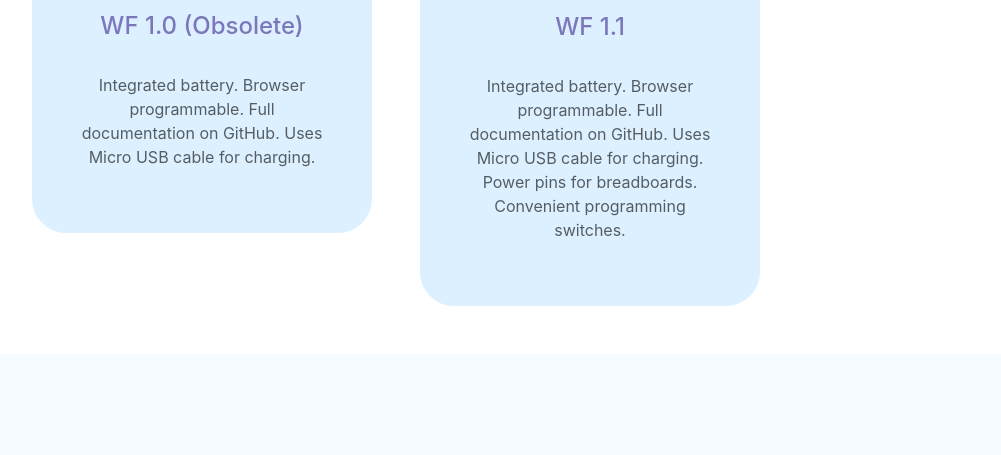
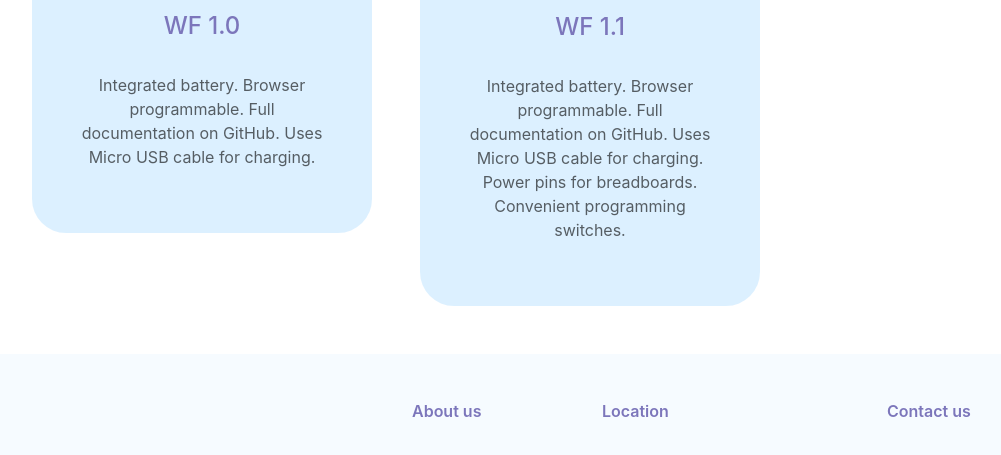
Before and after one commit to AdvancedFunctions/Stingray, a plain HTML site: page index.html in a window 1280 px wide. Shown: the part 3471-3926 px from the top of the page, without its empty margins (50-1051 px from the left). Drawn offline with Linux system fonts and the light colour scheme; a web font is replaced by a local one.

Commit message:
removed obsolete from 1.0

```diff
--- a/index.html
+++ b/index.html
@@ -309,7 +309,7 @@
           <h3 class="fs-1 fw-bold text-primary pb-3">Unveiling the Stingray Microcontroller&#39;s Secrets</h3>
 
 
-          <p class="text-black-61 pb-3">Prepare for a programming experience like never before with the Stingray microcontroller! Bid farewell to the constraints of cables and cumbersome setups. With its cutting-edge Wi-Fi capability and innovative over-the-air protocols, programming becomes a breeze. Picture this: you sit down with your favorite browser on any device - be it your laptop, tablet, or even your smartphone. With a few clicks, your code is whisked away to the cloud, where it undergoes a magical transformation. In the blink of an eye, it's compiled into binary files, ready to be downloaded and burned onto the Stingray microcontroller. Say hello to a new era of wireless programming – effortless, efficient, and exhilarating. Get ready to unleash your creativity, anytime, anywhere.</p>
+          <p class="text-black-61 pb-3">Prepare for a programming experience like never before with the Stingray microcontroller! Bid farewell to the constraints of cables and cumbersome setups. With its cutting-edge Wi-Fi capability and innovative over-the-air protocols, programming becomes a breeze. Picture this: you sit down with your favorite browser on any device - be it your laptop, tablet, or even your smartphone. With a few clicks, your code is whisked away to the cloud, where it undergoes a magical transformation. In the blink of an eye, it&#39;s compiled into binary files, ready to be downloaded and burned onto the Stingray microcontroller. Say hello to a new era of wireless programming – effortless, efficient, and exhilarating. Get ready to unleash your creativity, anytime, anywhere.</p>
 
         <div class="">
 
@@ -389,7 +389,7 @@
 
 
             <div class="card-body text-center">
-              <h4 class="card-title text-center text-primary pb-4">WF 1.0 (Obsolete)</h4>
+              <h4 class="card-title text-center text-primary pb-4">WF 1.0</h4>
               <p class="card-text text-black-61 pb-4">Integrated battery. Browser programmable. Full documentation on GitHub. Uses Micro USB cable for charging.</p>
 
             </div>
@@ -425,7 +425,7 @@
 
       </div>
       <div class="col-12 col-xl-2 text-center text-xl-start pb-4">
-        <h5 class="fs-6 fw-semibold text-primary"></h5>
+        <h5 class="fs-6 fw-semibold text-primary">About us</h5>
         <ul class="list-unstyled">
 
             <li class="">
@@ -435,13 +435,13 @@
         </ul>
       </div>
       <div class="col-12 col-xl-3 text-center text-xl-start pb-4">
-        <h5 class="fs-6 fw-semibold text-primary"></h5>
+        <h5 class="fs-6 fw-semibold text-primary">Location</h5>
         <ul class="list-unstyled">
 
         </ul>
       </div>
       <div class="col-12 col-xl-3 text-center text-xl-start pb-4">
-        <h5 class="fs-6 fw-semibold text-primary"></h5>
+        <h5 class="fs-6 fw-semibold text-primary">Contact us</h5>
 
       </div>
     </div>
```
